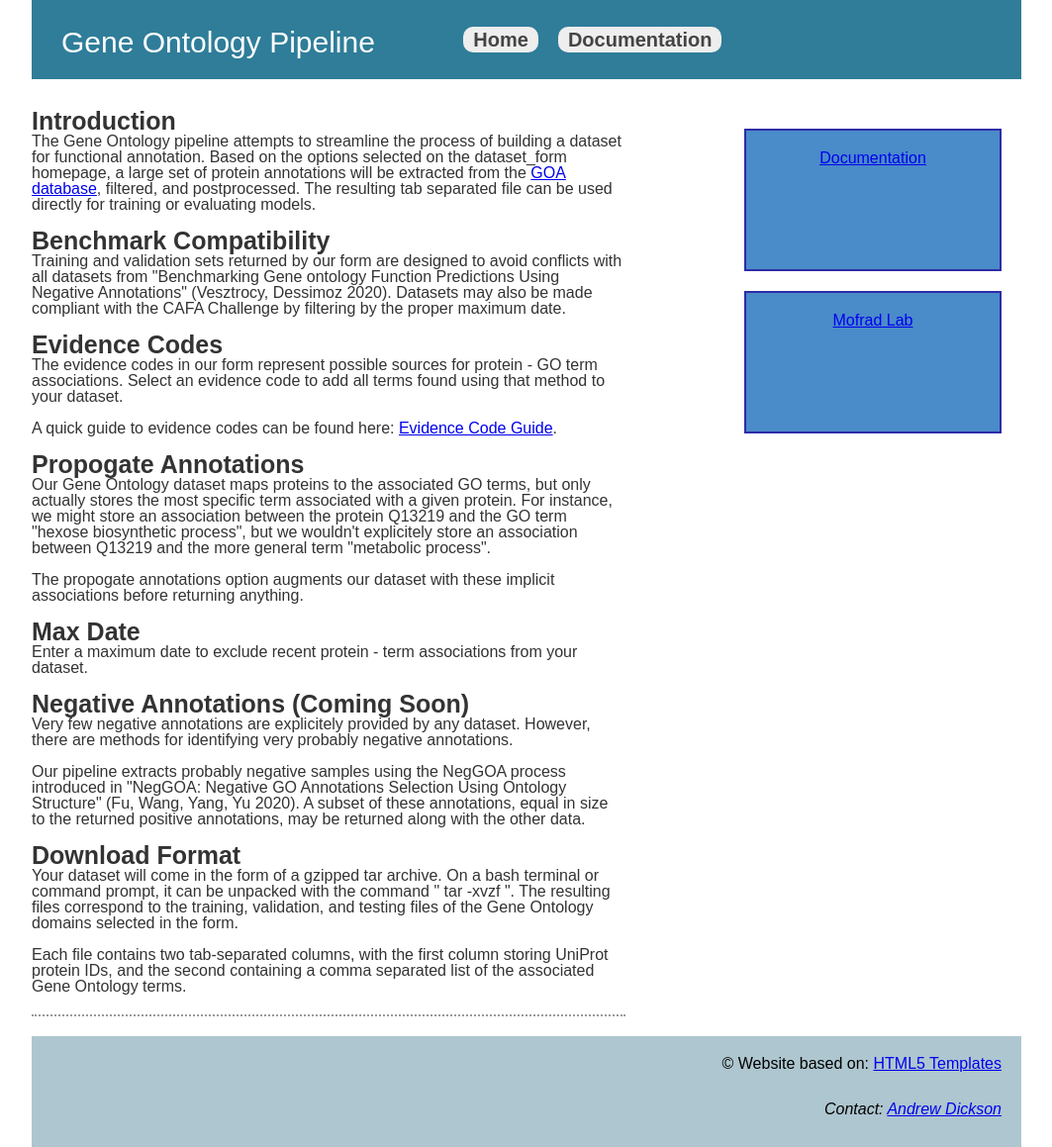
After one commit to mofradlab/GO_pipeline, a Flask app: page /documentation in a window 1280 px wide. The commit adds this page. Shown: the whole page at 99% size, without its empty margins (108-1171 px from the left). Run offline with Flask 3, Linux system fonts and the light colour scheme.

Commit message:
added documentation, loading page, and in-disk results cache

```diff
--- a/app.py
+++ b/app.py
@@ -10,6 +10,8 @@ logging.error("test message")
 
 app = Flask(__name__)
 
+#Maps form ids to form data so that they can later be used for dataset construction.
+form_data = {}
 analysis_content_dict = {}
 dash_app = initialize_dash_app(__name__, app, analysis_content_dict, url_base_pathname="/results/")
 
@@ -25,33 +27,58 @@ def home():
 def dataset_construction():
     return render_template("dataset_form.html")
 
-@app.route("/file_download")
-def file_construction():
-    return send_file("../data/swissprot_goa.gaf.gz")
+@app.route("/file_download/<form_hash>")
+def file_download(form_hash):
+    root_path = os.path.abspath(os.path.dirname(__file__))
+    file_path = "{}/../../data/{}_gene_ontology_data.tar.gz".format(root_path, form_hash)
+    if(os.path.isfile(file_path)):
+        return send_file(file_path)
+    else:
+        return "File not found. Try resubmitting form."
+
+@app.route("/loading_page/<form_hash>")
+def loading_page(form_hash):
+    return render_template("loading_page.html")
+
+@app.route("/documentation")
+def get_documentation():
+    return render_template("documentation.html")
+
+@app.route('/save_form', methods=['POST'])
+def save_form():
+    if request.method == 'POST':
+        req_dict = request.form.to_dict()
+        print(req_dict)
+        form_data[req_dict["form_content_id"]] = req_dict
+        return "Form recieved."
 
 @app.route('/server', methods=['GET', 'POST'])
 def process_sequence():
     print("recieved post request")
     if request.method == 'POST':
-        req_dict = request.form.to_dict()
+        form_hash = list(request.form.to_dict().keys())[0]
+        print(form_hash)
+        root_path = os.path.abspath(os.path.dirname(__file__))
+        req_dict = form_data[form_hash]
         logging.debug(req_dict)
         print(req_dict)
         print("parsing request\n\n\n\n")
         input_dict = construct_prot_dict(req_dict)
         print(input_dict)
 
-
         root_path = os.path.abspath(os.path.dirname(__file__))
         # return send_file("{}/../../data/gene_ontology_data.tar.gz".format(root_path))
+
+        data_files = os.listdir("{}/../../data".format(root_path))
 
         pipeline(input_dict, analysis_content_dict)
 
         source_dir = "{}/../../data/generated_datasets/".format(root_path)
-        with tarfile.open("{}/../../data/gene_ontology_data.tar.gz".format(root_path), "w:gz") as tar:
+        with tarfile.open("{}/../../data/{}_gene_ontology_data.tar.gz".format(root_path, form_hash), "w:gz") as tar:
             tar.add(source_dir, arcname=os.path.basename(source_dir))
         #config_dict = parse_server_multidict(request.form)
         #return str(config_dict)
-        return send_file("{}/../../data/gene_ontology_data.tar.gz".format(root_path))
+        return "Form Processed"
 
 
 if __name__ == '__main__':
--- a/dash_app.py
+++ b/dash_app.py
@@ -12,7 +12,7 @@ def initialize_dash_app(name, server, analysis_content_dict, url_base_pathname="
     print("dash app config", dash_app.config)
     dash_app.layout = html.Div([
     dcc.Location(id='url', refresh=False),
-    html.H1(children='Dataset Results (Refresh on download completion)'),
+    html.H1(children='Dataset Results'),
     dcc.Dropdown(
         id="dropdown",
         options=[{"label": "biological_process", "value": "biological_process"}],
--- a/static/css/style.css
+++ b/static/css/style.css
@@ -141,3 +141,17 @@ body > section {
     border-bottom: 1px solid #999;
     color: #333;
 }
+
+.loader {
+    border: 16px solid #f3f3f3; /* Light grey */
+    border-top: 16px solid #3498db; /* Blue */
+    border-radius: 50%;
+    width: 120px;
+    height: 120px;
+    animation: spin 2s linear infinite;
+  }
+
+  @keyframes spin {
+    0% { transform: rotate(0deg); }
+    100% { transform: rotate(360deg); }
+  }
--- a/static/js/form_handling.js
+++ b/static/js/form_handling.js
@@ -1,34 +1,52 @@
-document.getElementById('dataset_form').onsubmit = function() {
+document.getElementById('dataset_form').onsubmit = function(event) {
+    event.preventDefault();
     var form_content_id = document.getElementById("form_content_id");
-    console.log(form_content_id.value);
-
-    console.log("form content id", form_content_id.value);
     var dataset_form = document.getElementById("dataset_form");
-    var inputs = document.getElementById("dataset_form").elements;
-    form_string = ""
+    //Construct form hash code and add to form.
+    var inputs = dataset_form.elements;
+    form_string = "";
     // Iterate over the form controls
     for (i = 0; i < inputs.length; i++) {
-        form_string = form_string + inputs[i].outerHTML
+        form_string = form_string + inputs[i].outerHTML;
     }
-    console.log(form_string);
-    string_hash = cyrb53(form_string)
-    console.log("string hash", string_hash)
+    string_hash = cyrb53(form_string);
+    console.log("form hash", string_hash);
     form_content_id.value = string_hash;
+    var form_entries = Object.fromEntries(new FormData(dataset_form));
+    console.log("form entries", form_entries);
+
+    $.post("/save_form", form_entries, function(data, status){
+        window.open("/loading_page/" + string_hash, '_blank');
+      });
+    return false;
 };
+
 
 function get_results_path() {
     var dataset_form = document.getElementById("dataset_form");
-    var inputs = document.getElementById("dataset_form").elements;
-    form_string = ""
+    var inputs = dataset_form.elements;
+    form_string = "";
     // Iterate over the form controls
     for (i = 0; i < inputs.length; i++) {
-        form_string = form_string + inputs[i].outerHTML
+        form_string = form_string + inputs[i].outerHTML;
     }
     console.log(form_string);
-    string_hash = cyrb53(form_string)
-    console.log("string hash", string_hash)
-    return '/results/' + string_hash
+    string_hash = cyrb53(form_string);
+    console.log("string hash", string_hash);
+    return '/results/' + string_hash;
 }
+
+const cyrb53 = function(str, seed = 0) {
+    let h1 = 0xdeadbeef ^ seed, h2 = 0x41c6ce57 ^ seed;
+    for (let i = 0, ch; i < str.length; i++) {
+        ch = str.charCodeAt(i);
+        h1 = Math.imul(h1 ^ ch, 2654435761);
+        h2 = Math.imul(h2 ^ ch, 1597334677);
+    }
+    h1 = Math.imul(h1 ^ (h1>>>16), 2246822507) ^ Math.imul(h2 ^ (h2>>>13), 3266489909);
+    h2 = Math.imul(h2 ^ (h2>>>16), 2246822507) ^ Math.imul(h1 ^ (h1>>>13), 3266489909);
+    return 4294967296 * (2097151 & h2) + (h1>>>0);
+};
 
 // document.getElementById("form_submit").addEventListener("click", generateFormCode);
 
--- /dev/null
+++ b/templates/documentation.html
@@ -0,0 +1,104 @@
+<!doctype html>
+<html lang="en" class="no-js">
+<head>
+    <meta charset="utf-8">
+    <meta http-equiv="x-ua-compatible" content="ie=edge">
+    <meta name="viewport" content="width=device-width, initial-scale=1.0">
+	<link rel="canonical" href="https://html5-templates.com/" />
+    <title>DatasetForm</title>
+    <meta name="description" content="Simple HTML5 Page layout template with header, footer, sidebar etc.">
+    <link rel="stylesheet" href="{{ url_for('static', filename='css/style.css') }}">
+    <script src="https://ajax.googleapis.com/ajax/libs/jquery/3.5.1/jquery.min.js"></script>
+</head>
+
+<body>
+	<header>
+		<div id="logo">Gene Ontology Pipeline</div>
+		<nav>
+			<ul>
+				<li><a href="/dataset_form">Home</a>
+				<li><a href="/documentation">Documentation</a>
+			</ul>
+        </nav>
+	</header>
+	<section id="pageContent">
+		<main role="main">
+            <article>
+                <h1> Introduction </h1>
+                <p>
+                    The Gene Ontology pipeline attempts to streamline the process of building a dataset for functional annotation.
+                    Based on the options selected on the dataset_form homepage, a large set of protein annotations will be extracted from
+                    the <a href=https://www.ebi.ac.uk/GOA>GOA database</a>, filtered, and postprocessed. The resulting tab separated file
+                    can be used directly for training or evaluating models.
+                </p>
+                <br>
+                <h1> Benchmark Compatibility</h1>
+                <p>
+                    Training and validation sets returned by our form are designed to avoid conflicts with all datasets from
+                    "Benchmarking Gene ontology Function Predictions Using Negative Annotations" (Vesztrocy, Dessimoz 2020).
+
+                    Datasets may also be made compliant with the CAFA Challenge by filtering by the proper maximum date.
+                </p>
+                <br>
+                <h1> Evidence Codes </h1>
+                <p>
+                    The evidence codes in our form represent possible sources for protein - GO term associations. Select an evidence
+                    code to add all terms found using that method to your dataset. <br> <br>
+
+                    A quick guide to evidence codes can be found here: <a href="http://geneontology.org/docs/guide-go-evidence-codes/"> Evidence Code Guide</a>.
+                </p>
+                <br>
+                <h1> Propogate Annotations</h1>
+                <p>
+                    Our Gene Ontology dataset maps proteins to the associated GO terms, but only actually stores the most
+                    specific term associated with a given protein. For instance, we might store an association between the protein Q13219 and
+                    the GO term "hexose biosynthetic process", but we wouldn't explicitely store an association between Q13219 and the more general
+                    term "metabolic process". <br> <br>
+
+                    The propogate annotations option augments our dataset with these implicit associations before returning anything.
+                </p>
+                <br>
+                <h1>Max Date</h1>
+                <p>
+                    Enter a maximum date to exclude recent protein - term associations from your dataset.
+                </p>
+                <br>
+                <h1> Negative Annotations (Coming Soon)</h1>
+                <p>
+                    Very few negative annotations are explicitely provided by any dataset. However, there are methods for identifying
+                    very probably negative annotations. <br> <br>
+
+                    Our pipeline extracts probably negative samples using the NegGOA process introduced in
+                    "NegGOA: Negative GO Annotations Selection Using Ontology Structure" (Fu, Wang, Yang, Yu 2020). A subset of these annotations,
+                    equal in size to the returned positive annotations, may be returned along with the other data.
+                </p>
+                <br>
+                <h1> </h1>
+                <h1> Download Format</h1>
+                <p>
+                    Your dataset will come in the form of a gzipped tar archive. On a bash terminal or command prompt, it can be unpacked with
+                    the command " tar -xvzf <filepath>". The resulting files correspond to the training, validation, and testing files of the Gene
+                    Ontology domains selected in the form. <br> <br>
+
+                    Each file contains two tab-separated columns, with the first column storing UniProt protein IDs, and the second containing
+                    a comma separated list of the associated Gene Ontology terms.
+                </p>
+
+            </article>
+		</main>
+		<aside>
+			<!-- <div class="sidebar"><a href="https://html-css-js.com/">ProtVec2GO Paper</a></div> -->
+			<div class="sidebar"><a href="/documentation">Documentation</a></div>
+			<div class="sidebar"><a href="https://biomechanics.berkeley.edu/">Mofrad Lab</a></div>
+		</aside>
+	</section>
+	<footer>
+		<p>&copy; Website based on: <a href="https://html5-templates.com/" target="_blank" rel="nofollow">HTML5 Templates</a></p>
+		<address>
+			Contact: <a href="amdickson@berkeley.edu">Andrew Dickson</a>
+		</address>
+    </footer>
+    <script src="https://ajax.googleapis.com/ajax/libs/jquery/3.5.1/jquery.min.js"></script>
+    <script type="text/javascript" src="{{ url_for('static', filename='js/form_handling.js') }}"></script>
+</body>
+</html>
```
Also changed, not shown: static/js/loading_page.js (added, +20 -0 lines), templates/dataset_form.html (+7 -37 lines), templates/loading_page.html (added, +54 -0 lines). Lines whose indentation alone changed are shown as unchanged.
